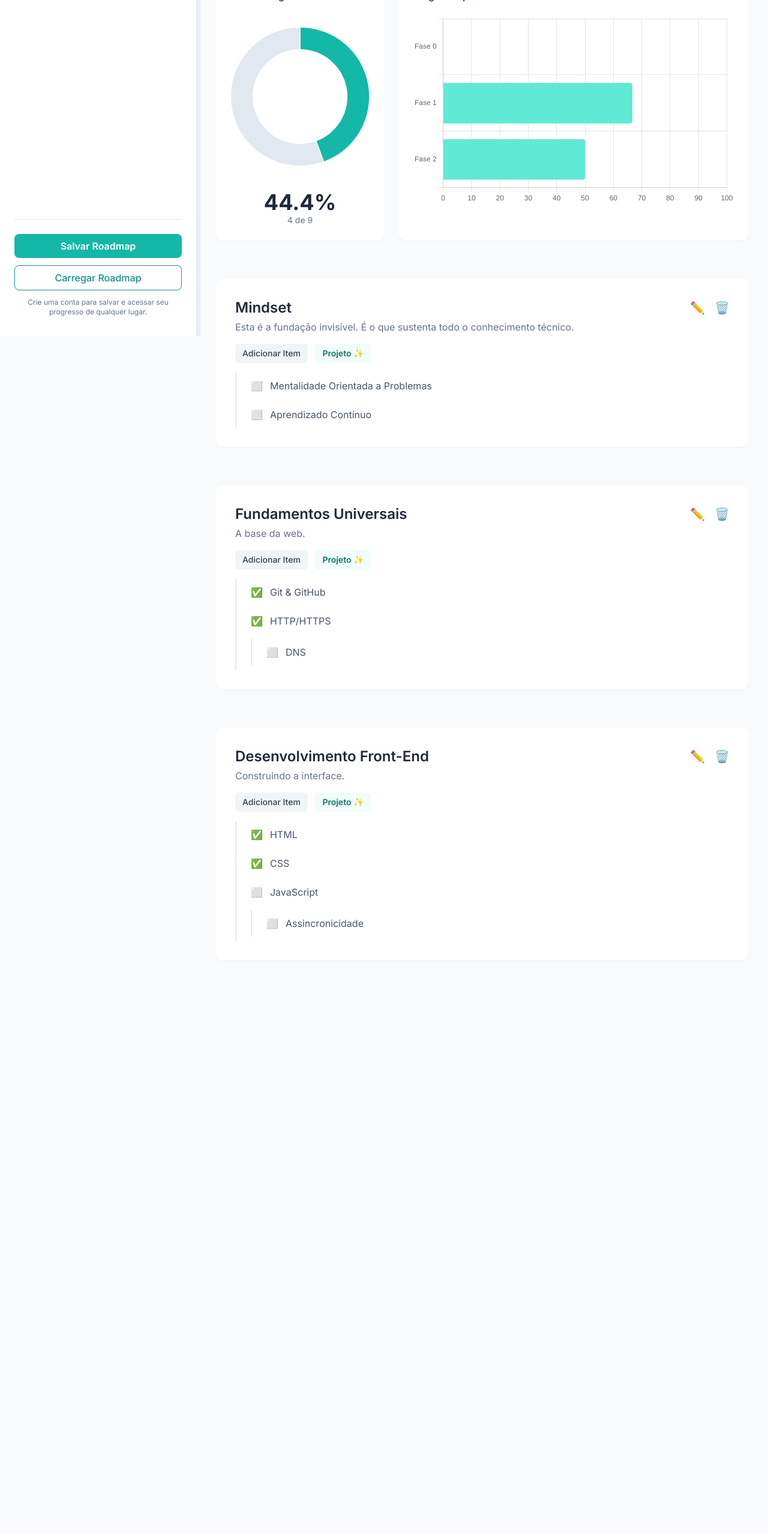
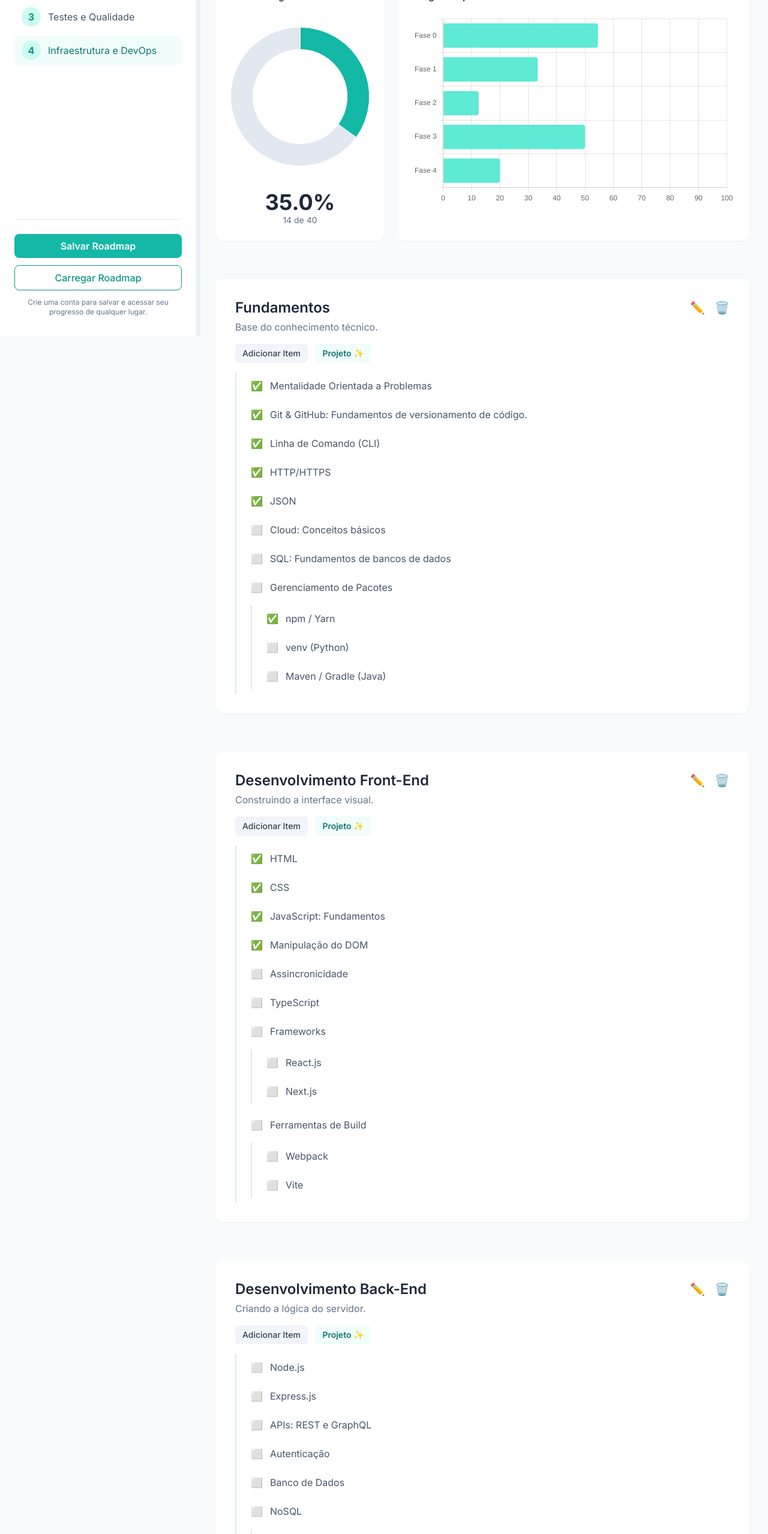
Before and after one commit to emellybmuniz/interactive-roadmap, a website: page index.html in a window 1280 px wide. Shown: the part 240-2797 px from the top of the page at 60% size. Before the commit the page ends 1873 px from the top, so only its background shows below. Drawn offline with nearby package versions, Linux system fonts and the light colour scheme.

Commit message:
Update roadmap structure and authentication logic
Refactored the roadmap data to include more detailed phases and items for front-end, back-end, testing, and DevOps. Adjusted authentication flow to swap save/load roadmap calls and simplified logout by reloading the page.

```diff
--- a/index.html
+++ b/index.html
@@ -326,39 +326,97 @@
       let roadmapData = [
         {
           phase: "0",
-          title: "Mindset",
-          description:
-            "Esta é a fundação invisível. É o que sustenta todo o conhecimento técnico.",
+          title: "Fundamentos",
+          description: "Base do conhecimento técnico.",
           items: [
-            { text: "Mentalidade Orientada a Problemas", checked: false },
-            { text: "Aprendizado Contínuo", checked: false },
+        { text: "Mentalidade Orientada a Problemas", checked: true },
+        { text: "Git & GitHub: Fundamentos de versionamento de código.", checked: true },
+        { text: "Linha de Comando (CLI)", checked: true },
+        { text: "HTTP/HTTPS", checked: true },
+        { text: "JSON", checked: true },
+        { text: "Cloud: Conceitos básicos", checked: false },
+        { text: "SQL: Fundamentos de bancos de dados", checked: false },
+        {
+          text: "Gerenciamento de Pacotes",
+          checked: false,
+          subItems: [
+            { text: "npm / Yarn", checked: true },
+            { text: "venv (Python)", checked: false },
+            { text: "Maven / Gradle (Java)", checked: false },
+          ],
+        },
           ],
         },
         {
           phase: "1",
-          title: "Fundamentos Universais",
-          description: "A base da web.",
+          title: "Desenvolvimento Front-End",
+          description: "Construindo a interface visual.",
           items: [
-            { text: "Git & GitHub", checked: true },
-            {
-              text: "HTTP/HTTPS",
-              checked: true,
-              subItems: [{ text: "DNS", checked: false }],
-            },
+        { text: "HTML", checked: true },
+        { text: "CSS", checked: true },
+        { text: "JavaScript: Fundamentos", checked: true },
+        { text: "Manipulação do DOM", checked: true },
+        { text: "Assincronicidade", checked: false },
+        { text: "TypeScript", checked: false },
+        {
+          text: "Frameworks",
+          checked: false,
+          subItems: [
+            { text: "React.js", checked: false },
+            { text: "Next.js", checked: false },
+          ],
+        },
+        {
+          text: "Ferramentas de Build",
+          checked: false,
+          subItems: [
+            { text: "Webpack", checked: false },
+            { text: "Vite", checked: false },
+          ],
+        },
           ],
         },
         {
           phase: "2",
-          title: "Desenvolvimento Front-End",
-          description: "Construindo a interface.",
+          title: "Desenvolvimento Back-End",
+          description: "Criando a lógica do servidor.",
           items: [
-            { text: "HTML", checked: true },
-            { text: "CSS", checked: true },
-            {
-              text: "JavaScript",
-              checked: false,
-              subItems: [{ text: "Assincronicidade", checked: false }],
-            },
+        { text: "Node.js", checked: false },
+        { text: "Express.js", checked: false },
+        { text: "APIs: REST e GraphQL", checked: false },
+        { text: "Autenticação", checked: false },
+        { text: "Banco de Dados", checked: false },
+        {
+          text: "NoSQL",
+          checked: false,
+          subItems: [
+            { text: "MongoDB", checked: true },
+            { text: "Mongoose", checked: false },
+          ],
+        },
+          ],
+        },
+        {
+          phase: "3",
+          title: "Testes e Qualidade",
+          description: "Garantindo a funcionalidade do código.",
+          items: [
+        { text: "Jest", checked: false },
+        { text: "Cypress", checked: false },
+        { text: "ESLint", checked: true },
+        { text: "Prettier", checked: true },
+          ],
+        },
+        {
+          phase: "4",
+          title: "Infraestrutura e DevOps",
+          description: "Implantando e gerenciando aplicações.",
+          items: [
+        { text: "Docker", checked: false },
+        { text: "Kubernetes", checked: false },
+        { text: "CI/CD", checked: false },
+        { text: "AWS", checked: true },
+        { text: "Azure", checked: false },
           ],
         },
       ];
@@ -382,7 +440,7 @@
             if (isValid) {
               await this.loadUserData();
               this.showAuthenticatedUI();
-              await this.loadRoadmapFromServer();
+              await this.saveRoadmapToServer();
             } else {
               this.logout();
             }
@@ -456,7 +514,7 @@
               localStorage.setItem("authToken", data.token);
               this.showAuthenticatedUI();
 
-              await this.saveRoadmapToServer();
+              await this.loadRoadmapFromServer();
               return { success: true, message: data.message };
             }
             return { success: false, message: data.message };
@@ -470,26 +528,7 @@
 
         logout() {
           localStorage.removeItem("authToken");
-          this.token = null;
-          this.currentUser = null;
-          this.showGuestUI();
-          roadmapData = [
-            {
-              phase: "0",
-              title: "Mindset",
-              description: "Esta é a fundação invisível.",
-              items: [
-                { text: "Mentalidade Orientada a Problemas", checked: false },
-              ],
-            },
-            {
-              phase: "1",
-              title: "Fundamentos Universais",
-              description: "A base da web.",
-              items: [{ text: "Git & GitHub", checked: false }],
-            },
-          ];
-          renderApp();
+          window.location.reload();
         },
 
         async deleteAccount() {
--- /dev/null
+++ b/tempCodeRunnerFile.js
@@ -0,0 +1 @@
+http://localhost:3000
```
